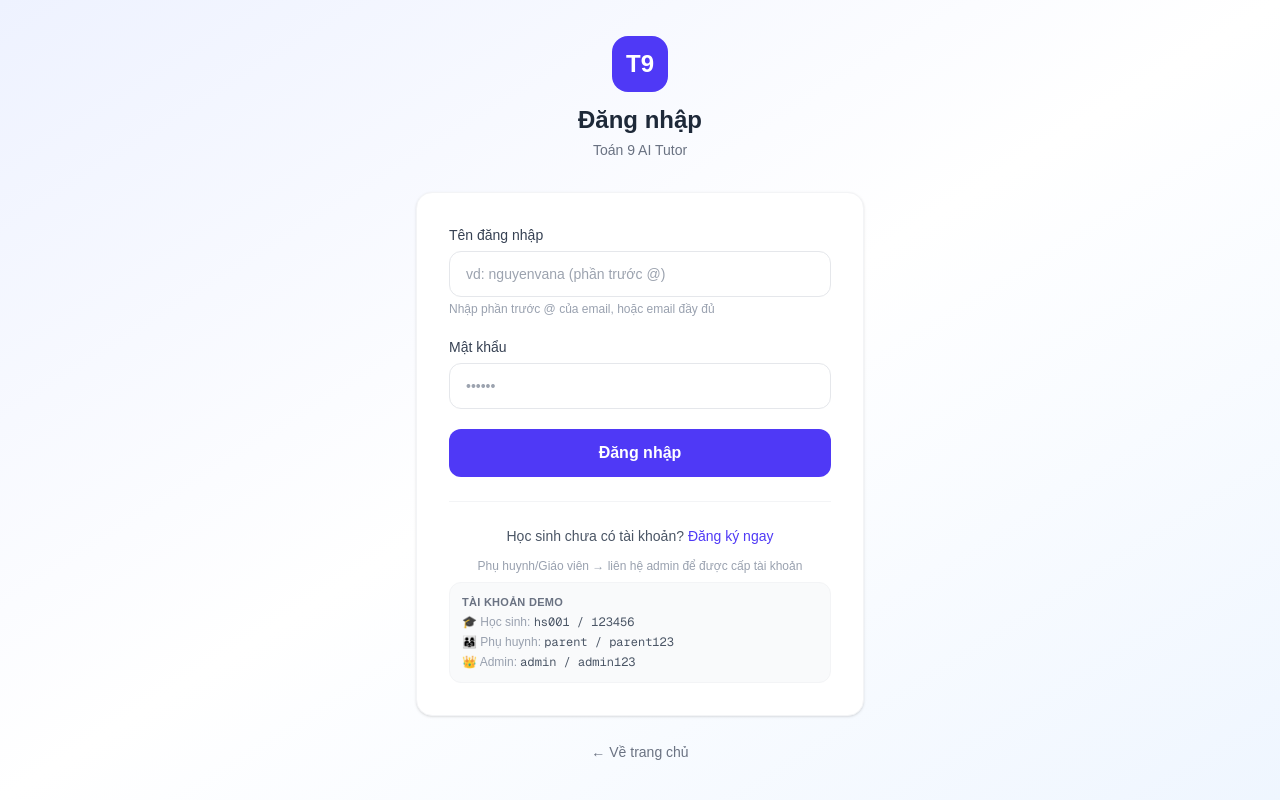
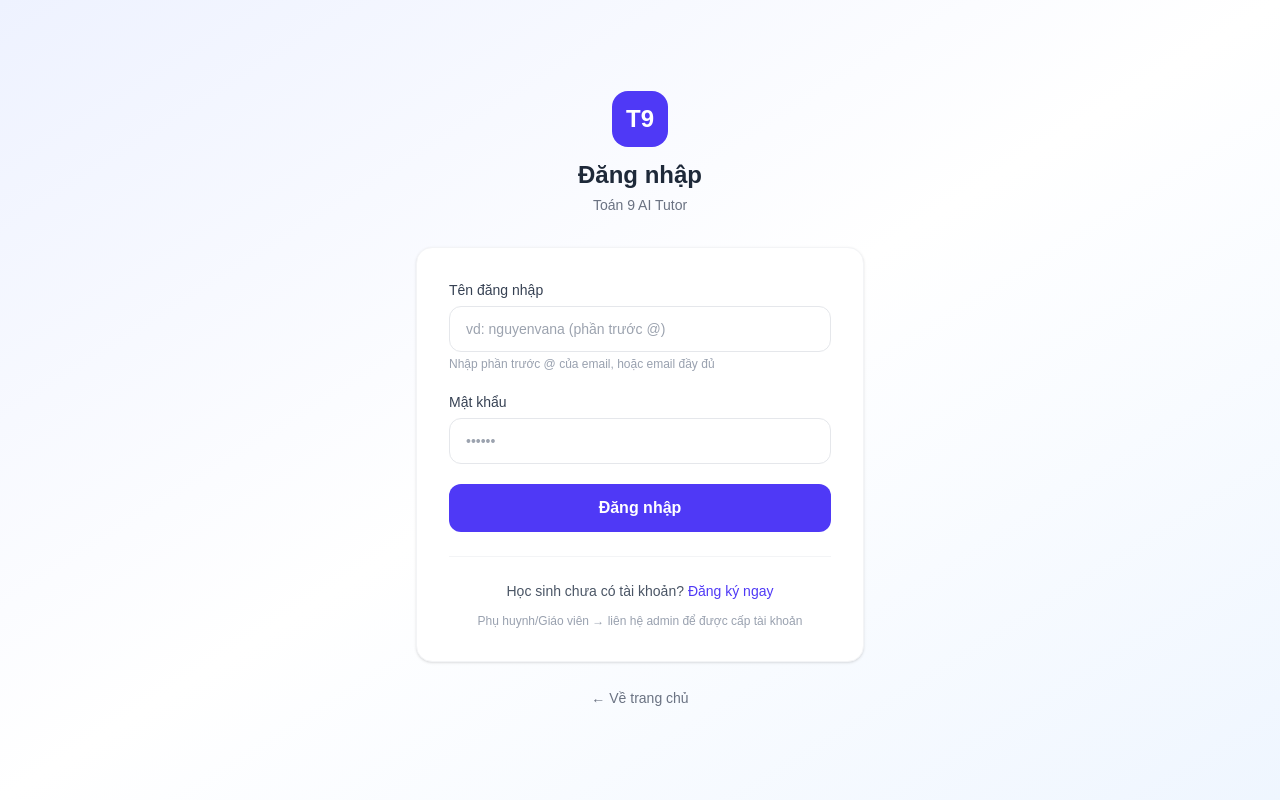
Before and after one commit to CanhPhanVan/toan9-ai-tutor, a Next.js app: page /login in a window 1280 px wide. Built offline with nearby package versions, Linux system fonts and the light colour scheme.

Commit message:
Hide demo account info from login page

```diff
--- a/src/app/login/page.tsx
+++ b/src/app/login/page.tsx
@@ -78,15 +78,9 @@ function LoginForm() {
             Đăng ký ngay
           </Link>
         </p>
-        <div className="text-xs text-gray-400 space-y-1">
-          <p>Phụ huynh/Giáo viên → liên hệ admin để được cấp tài khoản</p>
-          <div className="bg-gray-50 border border-gray-100 rounded-xl p-3 text-left space-y-1 mt-2">
-            <p className="font-semibold text-gray-500 text-[11px] uppercase tracking-wide">Tài khoản demo</p>
-            <p>🎓 Học sinh: <span className="font-mono text-gray-600">hs001 / 123456</span></p>
-            <p>👨‍👩‍👧 Phụ huynh: <span className="font-mono text-gray-600">parent / parent123</span></p>
-            <p>👑 Admin: <span className="font-mono text-gray-600">admin / admin123</span></p>
-          </div>
-        </div>
+        <p className="text-xs text-gray-400">
+          Phụ huynh/Giáo viên → liên hệ admin để được cấp tài khoản
+        </p>
       </div>
     </div>
   )
```
